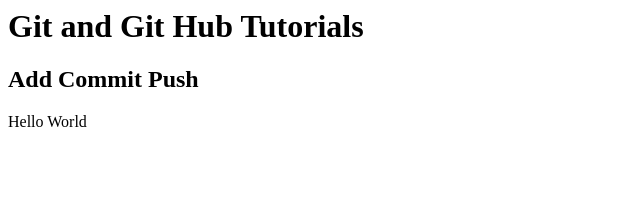
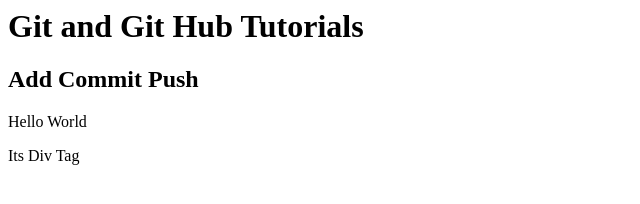
Before and after one commit to AparnaMani357/apna-college-demo, a plain HTML site: page index.html in a window 1280 px wide. Shown: the full height of the page, 0-640 px from the left. Drawn offline with Linux system fonts and the light colour scheme.

Commit message:
added a div  tag

```diff
--- a/index.html
+++ b/index.html
@@ -1,3 +1,4 @@
 <h1>Git and Git Hub Tutorials</h1>
 <h2>Add Commit Push</h2>
 <p>Hello World</p>
+<div>Its Div Tag</div>
```
